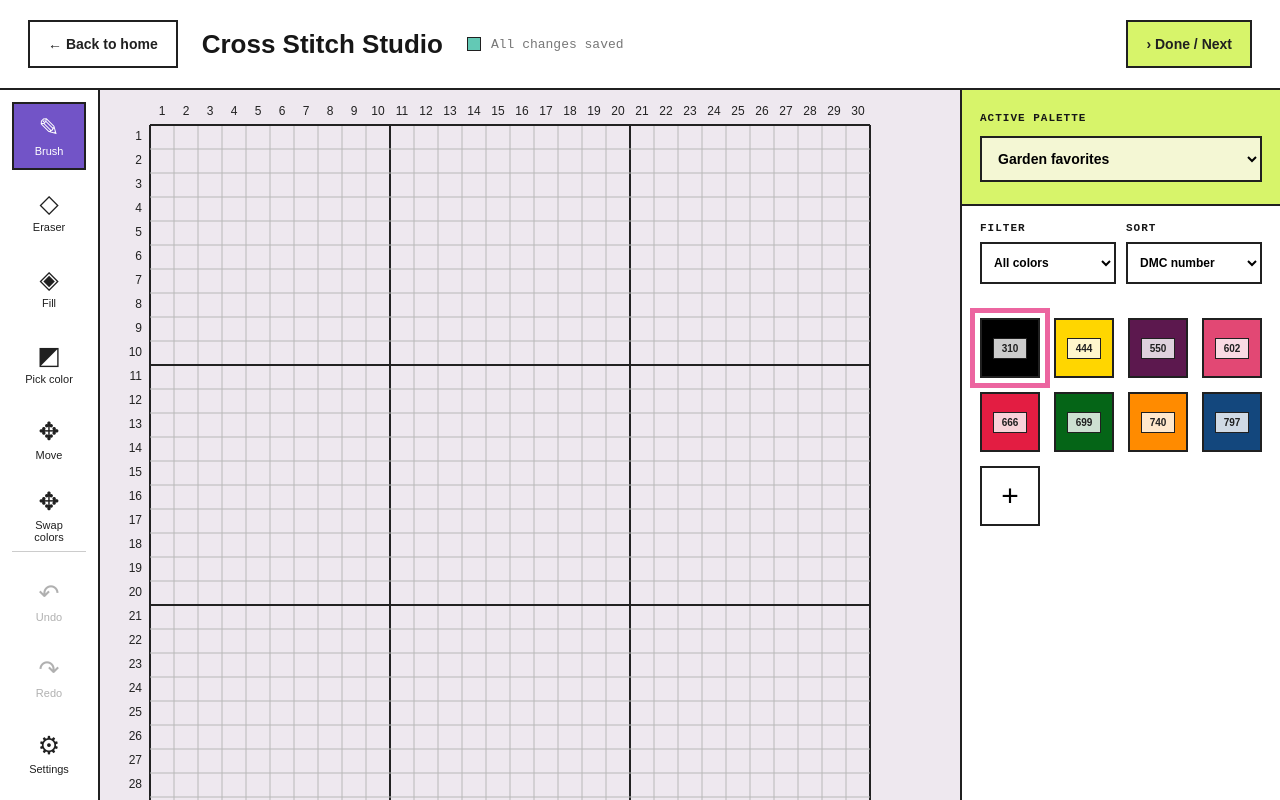
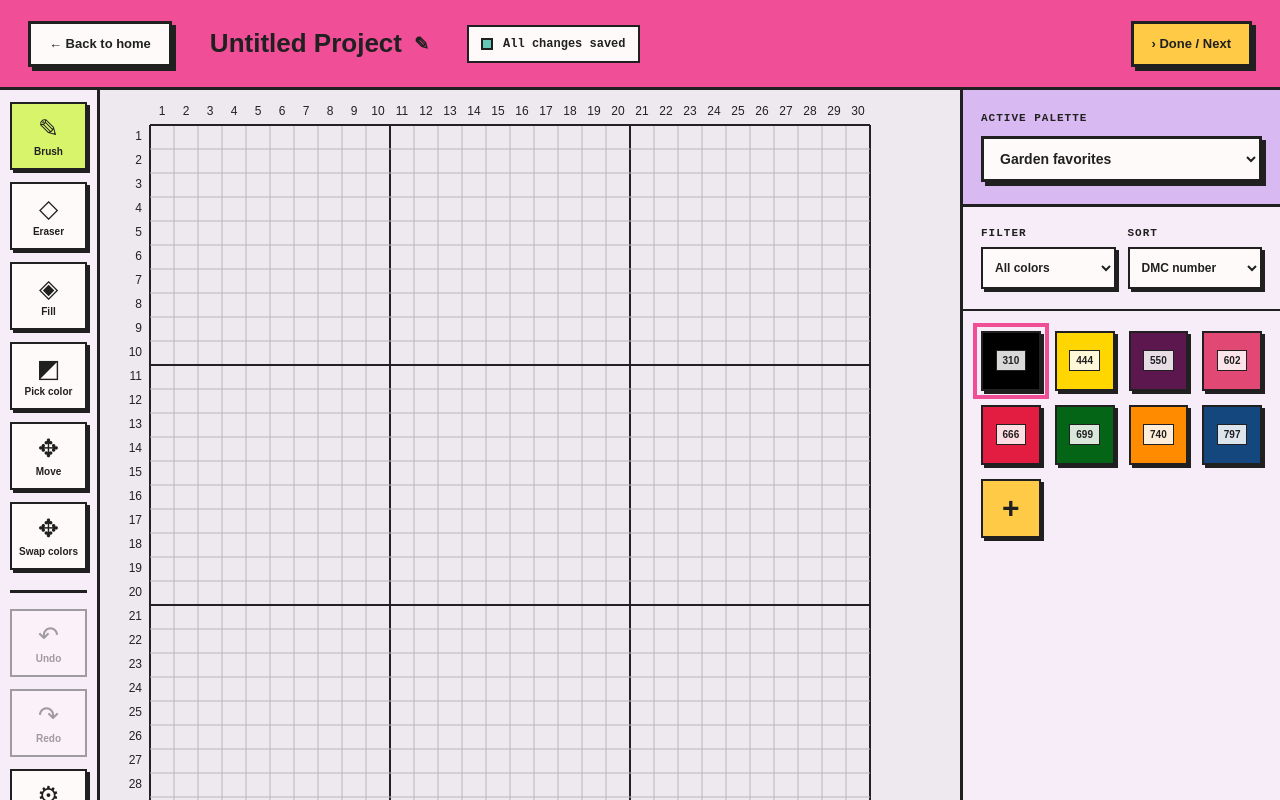
Before and after one commit to mathiasmundt99/bachelorprojekt, a React (Vite) app: page /canvas in a window 1280 px wide. Built offline with nearby package versions, Linux system fonts and the light colour scheme; no server answers.

Commit message:
design change + dynam name

```diff
--- a/src/components/modals/NewProjectModal.tsx
+++ b/src/components/modals/NewProjectModal.tsx
@@ -39,6 +39,10 @@ const paletteOptions = [
 
 function NewProjectModal({ onClose }: NewProjectModalProps) {
   const navigate = useNavigate();
+
+  // PROJECT NAME
+  const [projectName, setProjectName] = useState("Untitled Project");
+
   // PATTERN SIZE
   const [width, setWidth] = useState(100);
   const [height, setHeight] = useState(80);
@@ -64,15 +68,15 @@ function NewProjectModal({ onClose }: NewProjectModalProps) {
   const handlePaletteSave = (palette: CustomPalette) => {
     setCustomPalettes((previous) => [...previous, palette]);
 
-    // Vælg automatisk den nye palette
     setSelectedPalette(palette.id);
-
-    // Gå tilbage til Pattern setup
     setIsCreatingPalette(false);
   };
+
+  // CREATE PATTERN
   const handleCreatePattern = () => {
     navigate("/canvas", {
       state: {
+        projectName: projectName.trim() || "Untitled Project",
         width,
         height,
         fabricCount,
@@ -81,7 +85,8 @@ function NewProjectModal({ onClose }: NewProjectModalProps) {
       },
     });
   };
-  // KOMBINÉR EKSEMPELPALetter OG NYE PALETTER
+
+  // KOMBINÉR EKSEMPELPALETTER OG NYE PALETTER
   const allPaletteOptions = [
     ...paletteOptions,
 
@@ -134,6 +139,20 @@ function NewProjectModal({ onClose }: NewProjectModalProps) {
 
         {/* CONTENT */}
         <div className="new-project-content">
+          {/* PROJECT NAME */}
+          <section className="new-project-name-section">
+            <label htmlFor="new-project-name">PROJECT NAME</label>
+
+            <input
+              id="new-project-name"
+              type="text"
+              value={projectName}
+              onChange={(event) => setProjectName(event.target.value)}
+              maxLength={100}
+              placeholder="Untitled Project"
+            />
+          </section>
+
           {/* 01 - PATTERN SIZE */}
           <section className="new-project-section">
             <div className="new-project-section-heading">
@@ -158,7 +177,6 @@ function NewProjectModal({ onClose }: NewProjectModalProps) {
                   value={width}
                   onChange={(event) => {
                     const value = Number(event.target.value);
-
                     setWidth(Math.max(1, Math.round(value)));
                   }}
                 />
@@ -175,7 +193,6 @@ function NewProjectModal({ onClose }: NewProjectModalProps) {
                   value={height}
                   onChange={(event) => {
                     const value = Number(event.target.value);
-
                     setHeight(Math.max(1, Math.round(value)));
                   }}
                 />
--- a/src/pages/CanvasPage.tsx
+++ b/src/pages/CanvasPage.tsx
@@ -1,4 +1,4 @@
-import { useState } from "react";
+import { useRef, useState } from "react";
 import { useLocation, useNavigate } from "react-router-dom";
 
 import Toolbar from "../components/canvas/Toolbar";
@@ -22,6 +22,7 @@ function createEmptyPattern(width: number, height: number): Pattern {
 }
 
 type ProjectSettings = {
+  projectName?: string;
   width: number;
   height: number;
   fabricCount: number;
@@ -38,7 +39,48 @@ function CanvasPage() {
   const width = projectSettings?.width ?? 30;
   const height = projectSettings?.height ?? 30;
 
+  // ========================================
+  // PROJECT NAME
+  // ========================================
+
+  const [projectName, setProjectName] = useState(
+    () => projectSettings?.projectName?.trim() || "Untitled Project",
+  );
+
+  const [isEditingName, setIsEditingName] = useState(false);
+  const [draftProjectName, setDraftProjectName] = useState(projectName);
+
+  const cancelNameEditRef = useRef(false);
+
+  function startEditingName() {
+    cancelNameEditRef.current = false;
+    setDraftProjectName(projectName);
+    setIsEditingName(true);
+  }
+
+  function saveProjectName() {
+    if (cancelNameEditRef.current) {
+      cancelNameEditRef.current = false;
+      return;
+    }
+
+    setProjectName(draftProjectName.trim() || "Untitled Project");
+
+    setIsEditingName(false);
+  }
+
+  function cancelEditingName() {
+    cancelNameEditRef.current = true;
+    setDraftProjectName(projectName);
+    setIsEditingName(false);
+  }
+
+  // ========================================
+  // TOOLS
+  // ========================================
+
   const [selectedTool, setSelectedTool] = useState<Tool>("pencil");
+
   const [selectedColor, setSelectedColor] = useState("#000000");
 
   // ========================================
@@ -57,36 +99,23 @@ function CanvasPage() {
   } = usePatternHistory(createEmptyPattern(width, height));
 
   // ========================================
-  // SWAP TOOL STATE
+  // SWAP TOOL
   // ========================================
 
   const [swapFromColor, setSwapFromColor] = useState<string | null>(null);
 
   const [swapToColor, setSwapToColor] = useState<string | null>(null);
 
-  // ========================================
-  // CHANGE TOOL
-  // ========================================
-
   function handleToolChange(tool: Tool) {
     setSelectedTool(tool);
-
     setSwapFromColor(null);
     setSwapToColor(null);
   }
-
-  // ========================================
-  // SELECT COLOR FROM CANVAS
-  // ========================================
 
   function handleSwapFromColor(color: string) {
     setSwapFromColor(color);
     setSwapToColor(null);
   }
-
-  // ========================================
-  // SELECT COLOR FROM PALETTE
-  // ========================================
 
   function handlePaletteColorChange(color: string) {
     if (selectedTool !== "swap") {
@@ -103,14 +132,14 @@ function CanvasPage() {
     );
   }
 
-  // ========================================
-  // RESET SWAP
-  // ========================================
-
   function handleResetSwap() {
     setSwapFromColor(null);
     setSwapToColor(null);
   }
+
+  // ========================================
+  // RENDER
+  // ========================================
 
   return (
     <div className="app">
@@ -122,7 +151,42 @@ function CanvasPage() {
           ← Back to home
         </button>
 
-        <h1>Cross Stitch Studio</h1>
+        {/* EDITABLE PROJECT NAME */}
+        <div className="project-name-container">
+          {isEditingName ? (
+            <input
+              autoFocus
+              className="project-name-input"
+              type="text"
+              maxLength={100}
+              value={draftProjectName}
+              onChange={(event) => setDraftProjectName(event.target.value)}
+              onFocus={(event) => event.target.select()}
+              onBlur={saveProjectName}
+              onKeyDown={(event) => {
+                if (event.key === "Enter") {
+                  event.currentTarget.blur();
+                }
+
+                if (event.key === "Escape") {
+                  cancelEditingName();
+                }
+              }}
+              aria-label="Project name"
+            />
+          ) : (
+            <button
+              type="button"
+              className="project-name-button"
+              onClick={startEditingName}
+              title="Rename project">
+              <span>{projectName}</span>
+              <span className="project-name-edit-icon" aria-hidden="true">
+                ✎
+              </span>
+            </button>
+          )}
+        </div>
 
         <div className="save-status">
           <span className="save-indicator" />
--- a/src/styles/CanvasPage.css
+++ b/src/styles/CanvasPage.css
@@ -1,130 +1,203 @@
-/* Header */
+/* ========================================
+   CANVAS PAGE
+   Same visual style as Add Colors Modal
+======================================== */
+
 .app {
   display: flex;
   flex-direction: column;
   height: 100dvh;
   min-height: 0;
   overflow: hidden;
+
+  background: #f7edf8;
+  color: #202020;
 }
+
+/* ========================================
+   HEADER
+======================================== */
+
 .app-header {
-  height: 90px;
-  flex-shrink: 0;
   display: flex;
   align-items: center;
   gap: 24px;
+
+  height: 90px;
+  flex-shrink: 0;
   padding: 0 28px;
-  border-bottom: 2px solid #202020;
-  background: #fff;
+
+  border-bottom: 3px solid #202020;
+  background: #f04f98;
 }
 
 .app-header h1 {
   margin: 0;
+
   font-size: 26px;
+  font-weight: 900;
   white-space: nowrap;
 }
 
 .back-button,
 .next-button {
-  min-height: 48px;
+  min-height: 46px;
   padding: 0 18px;
-  border: 2px solid #202020;
+
+  border: 3px solid #202020;
   border-radius: 0;
-  background: white;
+
+  background: #fffafa;
   color: #202020;
-  font-weight: 700;
-  font-size: 14px;
+
+  font-size: 13px;
+  font-weight: 800;
   cursor: pointer;
   white-space: nowrap;
+
+  box-shadow: 4px 4px 0 #202020;
+  transition:
+    transform 0.15s ease,
+    box-shadow 0.15s ease;
+}
+
+.back-button:hover,
+.next-button:hover {
+  transform: translate(2px, 2px);
+  box-shadow: 2px 2px 0 #202020;
 }
 
 .next-button {
   margin-left: auto;
-  background: #d7f46a;
+  background: #ffca45;
 }
+
+/* Save status */
 
 .save-status {
   display: flex;
   align-items: center;
   gap: 10px;
-  color: #777;
+
+  padding: 10px 12px;
+
+  border: 2px solid #202020;
+  background: #fffafa;
+
+  color: #202020;
   font-family: monospace;
-  font-size: 13px;
+  font-size: 12px;
+  font-weight: 700;
   white-space: nowrap;
 }
 
 .save-indicator {
-  width: 14px;
-  height: 14px;
+  width: 12px;
+  height: 12px;
+  flex-shrink: 0;
+
+  border: 2px solid #202020;
   background: #63c9b5;
-  border: 1px solid #202020;
 }
 
-/* Main editor layout */
+/* ========================================
+   EDITOR LAYOUT
+======================================== */
 
 .editor-layout {
   display: grid;
   grid-template-columns: 100px minmax(0, 1fr) 320px;
+
   flex: 1;
   min-height: 0;
   overflow: hidden;
 }
 
-/* Left sidebar */
+/* ========================================
+   LEFT SIDEBAR
+======================================== */
 
 .left-sidebar {
   min-height: 0;
   overflow-y: auto;
-  border-right: 2px solid #202020;
-  background: #fff;
+
+  border-right: 3px solid #202020;
+  background: #f7edf8;
 }
 
+/* ========================================
+   TOOLBAR
+======================================== */
+
 .toolbar {
-  height: 100%;
   display: flex;
   flex-direction: column;
   justify-content: space-between;
-  padding: 12px;
-  background: #fff;
+  gap: 20px;
+
+  min-height: 100%;
+  padding: 12px 10px;
+
+  background: #f7edf8;
 }
 
 .toolbar-tools,
 .toolbar-bottom {
   display: flex;
   flex-direction: column;
-  gap: 8px;
+  gap: 12px;
 }
 
 .toolbar-bottom {
-  border-top: 1px solid #ccc;
   padding-top: 16px;
+  border-top: 3px solid #202020;
 }
 
+/* Individual tool */
+
 .tool-button {
-  min-height: 68px;
   display: flex;
   flex-direction: column;
   align-items: center;
   justify-content: center;
   gap: 5px;
-  border: 2px solid transparent;
-  background: white;
+
+  min-height: 68px;
+  padding: 8px 4px;
+
+  border: 2px solid #202020;
+  border-radius: 0;
+
+  background: #fffafa;
   color: #202020;
+
   cursor: pointer;
+  box-shadow: 3px 3px 0 #202020;
+
+  transition:
+    transform 0.15s ease,
+    box-shadow 0.15s ease,
+    background 0.15s ease;
 }
 
 .tool-button:hover:not(:disabled) {
-  background: #f3f0f7;
+  background: #d9b9f1;
+  transform: translate(1px, 1px);
+  box-shadow: 2px 2px 0 #202020;
 }
 
 .tool-button.active {
-  background: #7254c7;
   border-color: #202020;
-  color: #fff;
+  background: #d7f46a;
+  color: #202020;
+
+  box-shadow: 3px 3px 0 #202020;
 }
 
 .tool-button:disabled {
-  opacity: 0.35;
+  opacity: 0.4;
   cursor: not-allowed;
+  box-shadow: none;
 }
 
 .tool-icon {
@@ -133,16 +206,22 @@
 }
 
 .tool-label {
-  font-size: 11px;
+  font-size: 10px;
+  font-weight: 800;
+  text-align: center;
 }
 
-/* Center workspace */
+/* ========================================
+   CENTER WORKSPACE
+======================================== */
 
 .canvas-area {
   position: relative;
+
   min-width: 0;
   min-height: 0;
   overflow: hidden;
+
   background: #eee8ef;
 }
 
@@ -156,22 +235,28 @@
   display: block;
   width: 100%;
   height: 100%;
+
   touch-action: none;
   user-select: none;
   cursor: crosshair;
 }
 
-/* Right sidebar */
+/* ========================================
+   RIGHT SIDEBAR
+======================================== */
 
 .right-sidebar {
   min-height: 0;
   overflow-y: auto;
   overscroll-behavior-y: contain;
-  border-left: 2px solid #202020;
-  background: #fff;
+
+  border-left: 3px solid #202020;
+  background: #f7edf8;
 }
 
-/* Palette */
+/* ========================================
+   COLOR PALETTE
+======================================== */
 
 .color-palette {
   display: flex;
@@ -179,42 +264,63 @@
   width: 100%;
 }
 
+/* ========================================
+   PALETTE HEADER
+======================================== */
+
 .palette-header {
   display: flex;
   flex-direction: column;
   gap: 12px;
+
   padding: 22px 18px;
-  background: #d7f46a;
-  border-bottom: 2px solid #202020;
+
+  border-bottom: 3px solid #202020;
+  background: #d9b9f1;
 }
 
 .palette-header label,
 .palette-controls label {
   font-family: monospace;
   font-size: 11px;
-  font-weight: 700;
+  font-weight: 800;
   text-transform: uppercase;
   letter-spacing: 1px;
 }
+
+/* Palette dropdown */
 
 .palette-header select {
   width: 100%;
   height: 46px;
   padding: 0 12px;
-  border: 2px solid #202020;
+
+  border: 3px solid #202020;
   border-radius: 0;
-  background: #f4f7d4;
+
+  background: #fffafa;
+  color: #202020;
+
   font-size: 14px;
-  font-weight: 600;
+  font-weight: 700;
+
+  cursor: pointer;
+  box-shadow: 4px 4px 0 #202020;
 }
 
-/* Filter and sorting */
+/* ========================================
+   FILTER AND SORT
+======================================== */
 
 .palette-controls {
   display: grid;
   grid-template-columns: 1fr 1fr;
-  gap: 10px;
-  padding: 16px 18px;
+  gap: 12px;
+
+  padding: 20px 18px;
+
+  border-bottom: 2px solid #202020;
+  background: #f7edf8;
 }
 
 .palette-controls > div {
@@ -229,76 +335,223 @@
   min-width: 0;
   height: 42px;
   padding: 0 8px;
+
   border: 2px solid #202020;
   border-radius: 0;
-  background: white;
+
+  background: #fffafa;
+  color: #202020;
+
   font-size: 12px;
-  font-weight: 600;
+  font-weight: 700;
+  cursor: pointer;
+
+  box-shadow: 3px 3px 0 #202020;
 }
 
-/* Color grid */
+/* ========================================
+   COLOR GRID
+======================================== */
+
 .color-grid {
   display: grid;
   grid-template-columns: repeat(4, minmax(0, 1fr));
   gap: 14px;
-  padding: 18px;
+
+  padding: 20px 18px;
 }
+
+/* Individual color */
 
 .color-swatch {
   display: flex;
   align-items: center;
   justify-content: center;
+
   aspect-ratio: 1;
   min-width: 0;
   padding: 0;
+
   border: 2px solid #202020;
   border-radius: 0;
-  background: white;
+
+  background: #fffafa;
   cursor: pointer;
+
+  box-shadow: 3px 3px 0 #202020;
+
+  transition:
+    transform 0.15s ease,
+    box-shadow 0.15s ease;
 }
 
 .color-swatch:hover {
-  background: #f3f0f7;
+  transform: translate(1px, 1px);
+  box-shadow: 2px 2px 0 #202020;
 }
 
 .color-swatch.selected {
-  outline: 5px solid #ec65a0;
-  outline-offset: 5px;
+  outline: 4px solid #f04f98;
+  outline-offset: 4px;
 }
+
+/* Color preview */
 
 .swatch-inner {
   display: flex;
   align-items: center;
   justify-content: center;
   flex: 1;
+
   width: 100%;
   height: 100%;
   min-width: 0;
   min-height: 0;
+
   border: none;
 }
+
+/* DMC number */
 
 .swatch-code {
   display: flex;
   align-items: center;
   justify-content: center;
+
   min-width: 0;
   min-height: 0;
-  padding: 4px 8px;
+  padding: 4px 6px;
+
   border: 1px solid #202020;
-  background: rgba(255, 255, 255, 0.8);
+  background: rgba(255, 255, 255, 0.85);
+
   color: #202020;
   font-size: 10px;
-  font-weight: 700;
+  font-weight: 800;
 }
+
+/* ========================================
+   ADD COLOR BUTTON
+======================================== */
+
 .add-color-button {
   aspect-ratio: 1;
+
   border: 2px solid #202020;
-  background: white;
+  border-radius: 0;
+
+  background: #ffca45;
+  color: #202020;
+
   font-size: 30px;
+  font-weight: 800;
+  cursor: pointer;
+
+  box-shadow: 3px 3px 0 #202020;
+
+  transition:
+    transform 0.15s ease,
+    box-shadow 0.15s ease;
+}
+
+.add-color-button:hover {
+  background: #d7f46a;
+  transform: translate(1px, 1px);
+  box-shadow: 2px 2px 0 #202020;
+}
+
+.add-color-button:disabled {
+  opacity: 0.5;
+  cursor: not-allowed;
+}
+
+/* ========================================
+   FOCUS STYLES
+======================================== */
+
+.tool-button:focus-visible,
+.back-button:focus-visible,
+.next-button:focus-visible,
+.color-swatch:focus-visible,
+.add-color-button:focus-visible,
+.palette-header select:focus-visible,
+.palette-controls select:focus-visible {
+  outline: 3px solid #7254c7;
+  outline-offset: 4px;
+}
+
+/* ========================================
+   EDITABLE PROJECT NAME
+======================================== */
+
+.project-name-container {
+  display: flex;
+  align-items: center;
+
+  min-width: 0;
+  max-width: 350px;
+}
+
+.project-name-button {
+  display: flex;
+  align-items: center;
+  gap: 12px;
+
+  min-width: 0;
+  padding: 10px 12px;
+
+  border: 2px solid transparent;
+  background: transparent;
+  color: #202020;
+
+  font-family: inherit;
+  font-size: 26px;
+  font-weight: 900;
+  text-align: left;
   cursor: pointer;
 }
 
-.add-color-button:disabled {
-  cursor: not-allowed;
+.project-name-button span:first-child {
+  overflow: hidden;
+  text-overflow: ellipsis;
+  white-space: nowrap;
 }
+
+.project-name-button:hover {
+  border-color: #202020;
+  background: rgba(255, 255, 255, 0.25);
+}
+
+.project-name-button:focus-visible {
+  outline: 3px solid #202020;
+  outline-offset: 3px;
+}
+
+.project-name-edit-icon {
+  flex-shrink: 0;
+  font-size: 18px;
+}
+
+.project-name-input {
+  width: 100%;
+  min-width: 180px;
+  box-sizing: border-box;
+  padding: 10px 12px;
+
+  border: 3px solid #202020;
+  border-radius: 0;
+  outline: none;
+
+  background: #fffafa;
+  color: #202020;
+
+  font-family: inherit;
+  font-size: 24px;
+  font-weight: 900;
+
+  box-shadow: 4px 4px 0 #202020;
+}
+
+.project-name-input:focus {
+  background: #fff;
+}
```
Also changed, not shown: src/styles/modals/NewProject.css (+47 -0 lines).
